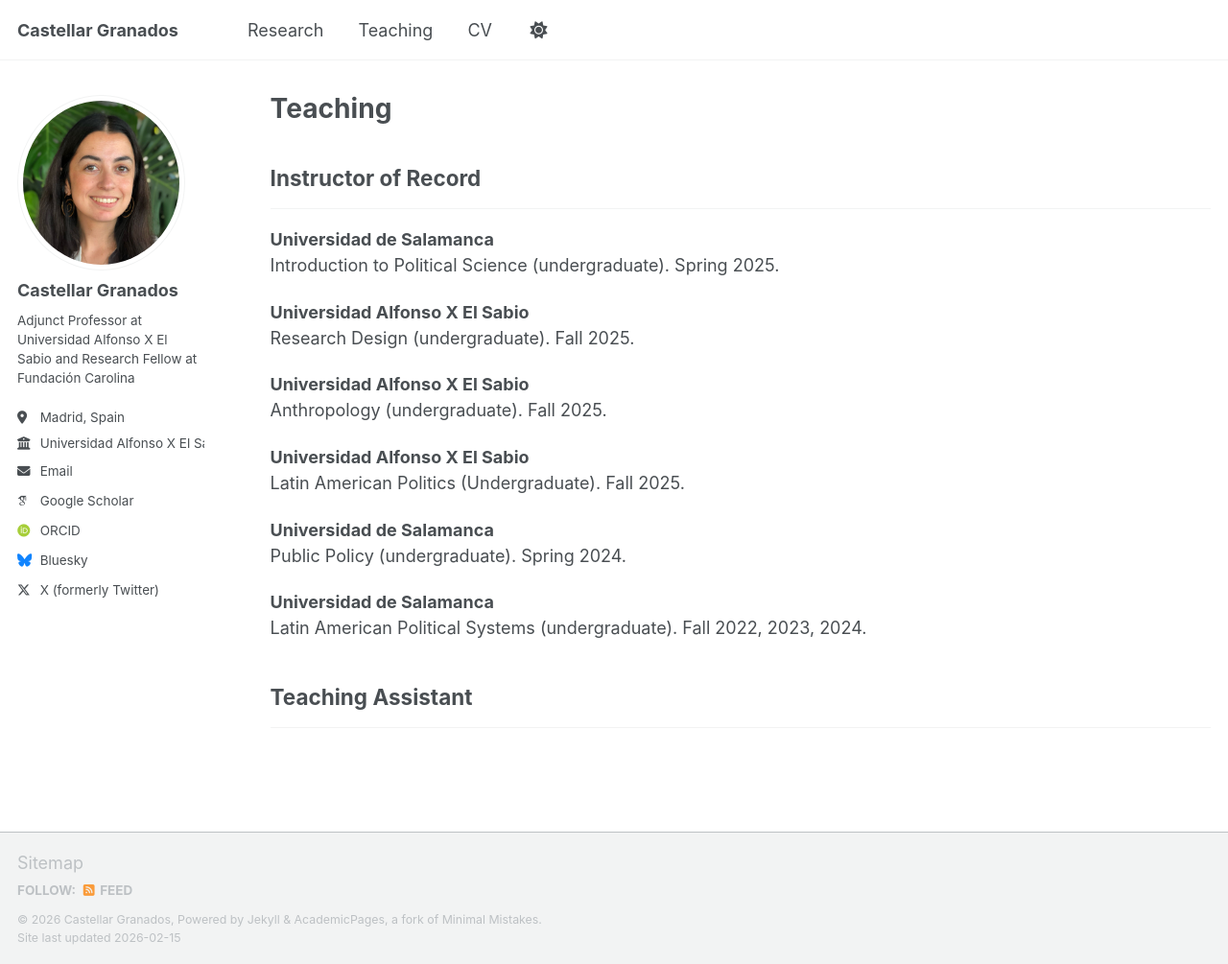
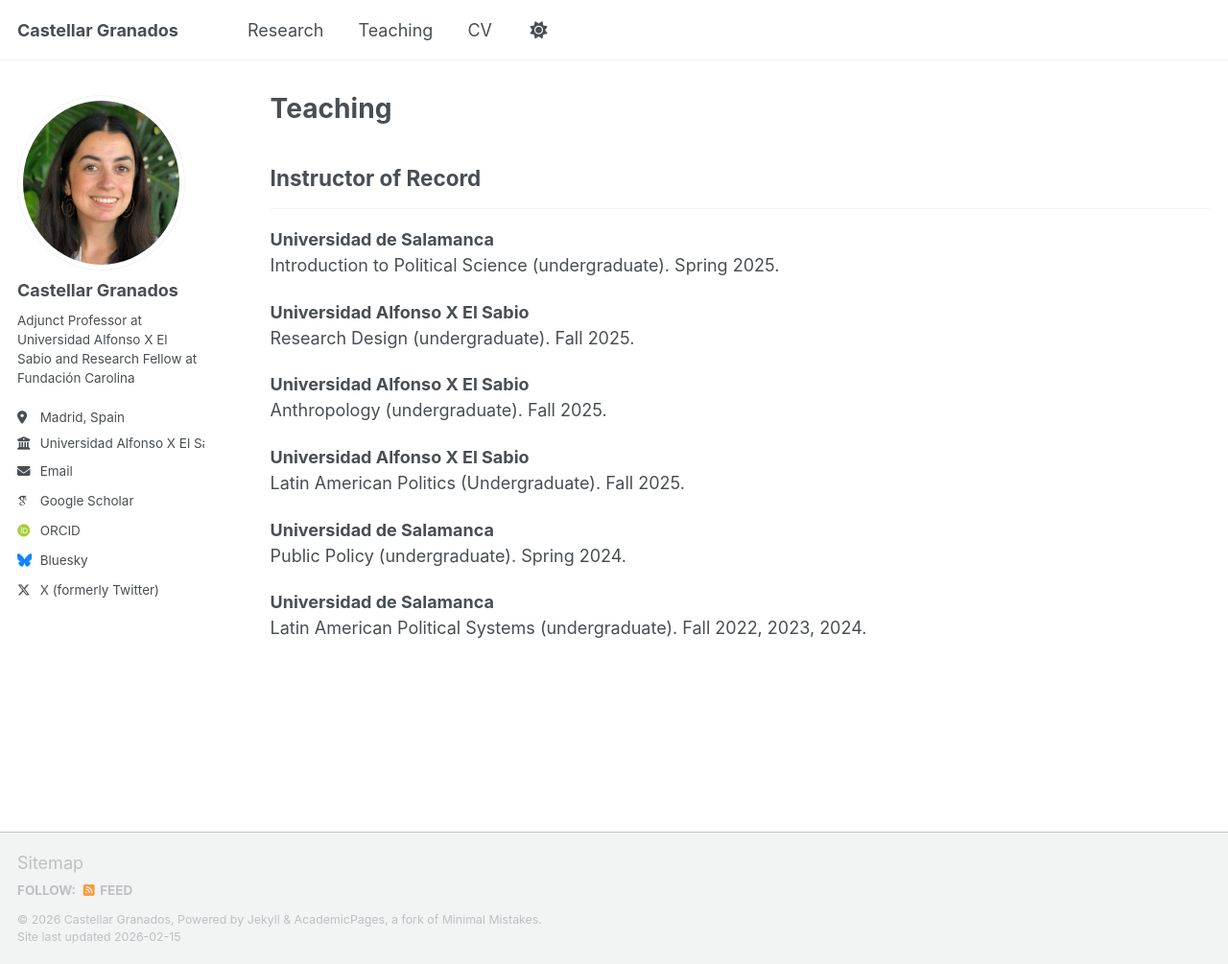
Before and after one commit to castellargranados/castellargranados.github.io, a Jekyll site: the page built from _pages/teaching.md, in a window 1280 px wide and 1005 px high. Shown: the whole window at 96% size. Built offline with Jekyll 4.4.1, drawn with Linux system fonts in a browser that asks for light colours; some web fonts are replaced; a script bundle is joined from its source files by our own code; library files that are not in the unit come from our copies.

Commit message:
Update teaching.md

```diff
--- a/_pages/teaching.md
+++ b/_pages/teaching.md
@@ -16,16 +16,3 @@ author_profile: true
   {{ course.title }} ({{ course.level }}). {{ course.term }}.
 </div>
 {% endfor %}
-
-
-<h2>Teaching Assistant</h2>
-<hr />
-
-{% assign sorted_ta = site.teaching | where: "role", "Teaching Assistant" | sort: "year" | reverse %}
-
-{% for course in sorted_ta %}
-<div style="margin-bottom: 1.2em;">
-  <strong>{{ course.institution }}</strong><br />
-  {{ course.title }} ({{ course.level }}). {{ course.term }}.
-</div>
-{% endfor %}
```
